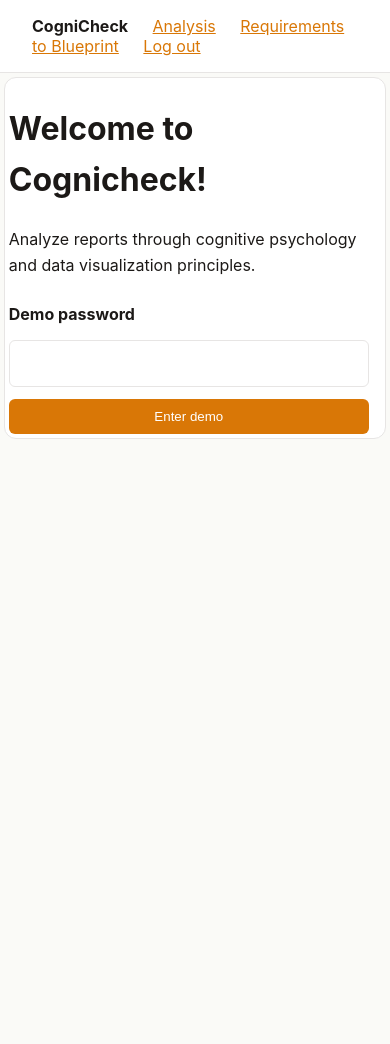
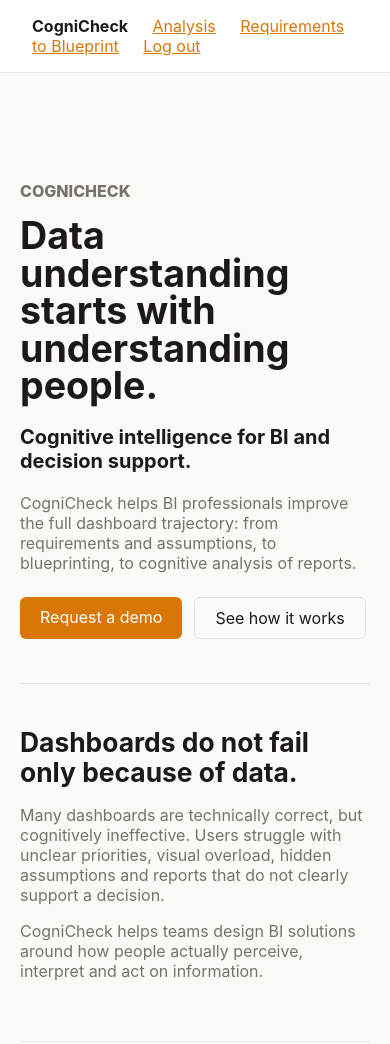
Before and after one commit to robin-g-97/CogniCheck, a website: page public/index.html in a window 390 px wide. Shown: the top 1044 px of the page. Before the commit the page ends 844 px from the top, so only its background shows below. Drawn offline with Linux system fonts and the light colour scheme.

Commit message:
changed homepage

```diff
--- /dev/null
+++ b/public/content/homepage.json
@@ -0,0 +1,129 @@
+{
+  "hero": {
+    "eyebrow": "CogniCheck",
+    "title": "Data understanding starts with understanding people.",
+    "subtitle": "Cognitive intelligence for BI and decision support.",
+    "body": [
+      "CogniCheck helps BI professionals improve the full dashboard trajectory: from requirements and assumptions, to blueprinting, to cognitive analysis of reports."
+    ],
+    "actions": [
+      {
+        "label": "Request a demo",
+        "href": "#demo",
+        "variant": "primary"
+      },
+      {
+        "label": "See how it works",
+        "href": "#how-it-works",
+        "variant": "secondary"
+      }
+    ]
+  },
+  "sections": [
+    {
+      "title": "Dashboards do not fail only because of data.",
+      "body": [
+        "Many dashboards are technically correct, but cognitively ineffective. Users struggle with unclear priorities, visual overload, hidden assumptions and reports that do not clearly support a decision.",
+        "CogniCheck helps teams design BI solutions around how people actually perceive, interpret and act on information."
+      ]
+    },
+    {
+      "id": "how-it-works",
+      "title": "What CogniCheck supports",
+      "cards": [
+        {
+          "title": "Requirements & assumptions",
+          "body": "Turn vague dashboard requests into sharper decision questions. Identify ambiguity, hidden assumptions and unclear stakeholder expectations."
+        },
+        {
+          "title": "Requirements to blueprint",
+          "body": "Translate business requirements into a structured BI blueprint: key metrics, data sources, modelling implications, risks and next steps."
+        },
+        {
+          "title": "Cognitive report analysis",
+          "body": "Analyze screenshots of reports using principles from cognitive psychology, including attention, gestalt structure, working memory and cognitive load."
+        },
+        {
+          "title": "Decision support",
+          "body": "Improve the link between data, interpretation and action, so dashboards become tools for better decisions rather than static reporting objects."
+        }
+      ]
+    },
+    {
+      "title": "Built on cognitive psychology",
+      "body": [
+        "CogniCheck looks at dashboards through the lens of human cognition. The goal is not only to make reports look better, but to make them easier to understand, easier to use and more useful for decision-making."
+      ],
+      "cards": [
+        {
+          "title": "Attention",
+          "body": "What receives the most visual emphasis, intentionally or unintentionally?"
+        },
+        {
+          "title": "Structure",
+          "body": "Are related metrics grouped in a way that supports interpretation?"
+        },
+        {
+          "title": "Working memory",
+          "body": "Does the user see the answer directly, or must they reconstruct it mentally?"
+        },
+        {
+          "title": "Change visibility",
+          "body": "Are deviations, comparisons and changes made explicit?"
+        }
+      ]
+    },
+    {
+      "id": "demo",
+      "title": "Try CogniCheck in a demo",
+      "body": [
+        "Upload a dashboard screenshot and receive a structured cognitive analysis with scores, observations and practical improvement suggestions.",
+        "CogniCheck can also help convert requirements documents into BI blueprints, making the early phase of dashboard development more explicit and testable."
+      ],
+      "actions": [
+        {
+          "label": "Send me a message",
+          "href": "mailto:your-email@example.com",
+          "variant": "primary"
+        }
+      ],
+      "login": {
+        "label": "Demo password",
+        "buttonLabel": "Enter demo"
+      }
+    },
+    {
+      "title": "Workshops and training",
+      "body": [
+        "CogniCheck is also available as a workshop or training concept for BI teams, controllers, analysts and dashboard developers."
+      ],
+      "list": [
+        "Cognitive load in dashboards",
+        "Requirements gathering for decision support",
+        "Dashboard design using psychology principles",
+        "Storytelling with data",
+        "From report builder to trusted advisor"
+      ]
+    },
+    {
+      "title": "About CogniCheck",
+      "body": [
+        "CogniCheck was created by Robin Groen, a BI analyst with a background in psychology, management and data analytics.",
+        "The project started from a simple belief: good BI is not only about data. It is about helping people understand complexity and make better decisions."
+      ]
+    },
+    {
+      "title": "Interested in a demo, pilot or workshop?",
+      "body": [
+        "I am currently looking for feedback, pilot users, workshop opportunities and conversations with BI professionals who want to build better decision support."
+      ],
+      "actions": [
+        {
+          "label": "Contact me",
+          "href": "mailto:your-email@example.com",
+          "variant": "primary"
+        }
+      ]
+    }
+  ]
+}
--- a/public/css/style.css
+++ b/public/css/style.css
@@ -87,6 +87,9 @@
   padding: 10px 20px;
   border-radius: 6px;
   cursor: pointer;
+  display: inline-flex;
+  justify-content: center;
+  text-decoration: none;
 }
 
 .button:hover {
@@ -95,6 +98,112 @@
 
 .button:link, .button:visited {
   color: white;
+}
+
+.button.secondary {
+  background: transparent;
+  border: 1px solid var(--color-border);
+  color: var(--color-text-primary);
+}
+
+.button.secondary:hover {
+  background: var(--color-bg-green);
+}
+
+.button.secondary:link, .button.secondary:visited {
+  color: var(--color-text-primary);
+}
+
+.homepage {
+  max-width: 1080px;
+  margin: 0 auto;
+  padding: 48px 20px 80px;
+}
+
+.homepage section {
+  border-top: 1px solid var(--color-border);
+  padding: 44px 0;
+}
+
+.homepage section:first-child {
+  border-top: 0;
+}
+
+.hero {
+  max-width: 780px;
+  min-height: 52vh;
+  padding-top: 72px;
+}
+
+.eyebrow {
+  color: var(--color-amber);
+  font-size: 0.85rem;
+  font-weight: 800;
+  letter-spacing: 0;
+  text-transform: uppercase;
+}
+
+.homepage h1 {
+  font-size: clamp(2.35rem, 6vw, 4.8rem);
+  line-height: 1;
+  margin: 0 0 20px;
+  max-width: 860px;
+}
+
+.homepage h2 {
+  font-size: clamp(1.65rem, 3vw, 2.5rem);
+  line-height: 1.12;
+  margin: 0 0 18px;
+  max-width: 760px;
+}
+
+.homepage h3 {
+  font-size: 1.05rem;
+  margin: 0 0 10px;
+}
+
+.homepage p {
+  color: var(--color-text-secondary);
+  font-size: 1rem;
+  max-width: 760px;
+}
+
+.homepage .subtitle {
+  color: var(--color-text-primary);
+  font-size: 1.25rem;
+  font-weight: 700;
+}
+
+.cta-row {
+  display: flex;
+  flex-wrap: wrap;
+  gap: 12px;
+  margin-top: 24px;
+}
+
+.cards {
+  display: grid;
+  gap: 16px;
+  grid-template-columns: repeat(auto-fit, minmax(230px, 1fr));
+  margin-top: 24px;
+}
+
+.cards article {
+  background: var(--color-bg-card);
+  border: 1px solid var(--color-border);
+  border-radius: 8px;
+  padding: 20px;
+}
+
+.cards article p {
+  margin-bottom: 0;
+}
+
+.homepage ul {
+  color: var(--color-text-secondary);
+  line-height: 1.8;
+  margin-top: 18px;
+  padding-left: 22px;
 }
 
 .login-form {
--- a/public/index.html
+++ b/public/index.html
@@ -2,6 +2,7 @@
 <html>
 <head>
     <script src="/js/shared/nav.js" defer></script>
+    <script src="/js/homepage.js" defer></script>
     <title>Cognicheck Analysis</title>
     <link rel="stylesheet" href="css/style.css">
     <link rel="preconnect" href="https://fonts.googleapis.com">
@@ -11,15 +12,7 @@
 <body>
     <!-- nav.js looks for this element and inserts the navigation HTML into it. -->
     <div id="nav"></div>
-    <div class="textbox">
-        <h1>Welcome to Cognicheck!</h1>
-        <p>Analyze reports through cognitive psychology and data visualization principles.</p>
-        <form class="login-form" action="/login" method="post">
-            <label for="password">Demo password</label>
-            <input id="password" name="password" type="password" autocomplete="current-password" required>
-            <button class="button" type="submit">Enter demo</button>
-        </form>
-    </div>
+    <main id="homepage-content" class="homepage" aria-live="polite"></main>
 
 </body>
 
--- /dev/null
+++ b/public/js/homepage.js
@@ -0,0 +1,152 @@
+"use strict";
+
+const homepageRoot = document.getElementById("homepage-content");
+
+function createElement(tagName, options = {}) {
+  const element = document.createElement(tagName);
+
+  if (options.className) element.className = options.className;
+  if (options.id) element.id = options.id;
+  if (options.text) element.textContent = options.text;
+
+  return element;
+}
+
+function appendParagraphs(parent, paragraphs = []) {
+  paragraphs.forEach(text => {
+    parent.appendChild(createElement("p", { text }));
+  });
+}
+
+function createActions(actions = []) {
+  const row = createElement("div", { className: "cta-row" });
+
+  actions.forEach(action => {
+    const link = createElement("a", {
+      className: `button ${action.variant || "primary"}`,
+      text: action.label
+    });
+
+    link.href = action.href;
+    row.appendChild(link);
+  });
+
+  return row;
+}
+
+function createCard(card) {
+  const article = createElement("article");
+  article.appendChild(createElement("h3", { text: card.title }));
+  article.appendChild(createElement("p", { text: card.body }));
+
+  return article;
+}
+
+function createCards(cards = []) {
+  const grid = createElement("div", { className: "cards" });
+  cards.forEach(card => grid.appendChild(createCard(card)));
+
+  return grid;
+}
+
+function createList(items = []) {
+  const list = createElement("ul");
+  items.forEach(item => {
+    list.appendChild(createElement("li", { text: item }));
+  });
+
+  return list;
+}
+
+function createLoginForm(loginContent) {
+  const form = createElement("form", { className: "login-form" });
+  form.action = "/login";
+  form.method = "post";
+
+  const label = createElement("label", { text: loginContent.label });
+  label.htmlFor = "password";
+
+  const input = createElement("input");
+  input.id = "password";
+  input.name = "password";
+  input.type = "password";
+  input.autocomplete = "current-password";
+  input.required = true;
+
+  const button = createElement("button", {
+    className: "button primary",
+    text: loginContent.buttonLabel
+  });
+  button.type = "submit";
+
+  form.append(label, input, button);
+  return form;
+}
+
+function createSection(sectionContent, extraClass = "") {
+  const section = createElement("section", {
+    id: sectionContent.id,
+    className: extraClass
+  });
+
+  if (sectionContent.eyebrow) {
+    section.appendChild(createElement("p", {
+      className: "eyebrow",
+      text: sectionContent.eyebrow
+    }));
+  }
+
+  if (sectionContent.title) {
+    section.appendChild(createElement(extraClass === "hero" ? "h1" : "h2", {
+      text: sectionContent.title
+    }));
+  }
+
+  if (sectionContent.subtitle) {
+    section.appendChild(createElement("p", {
+      className: "subtitle",
+      text: sectionContent.subtitle
+    }));
+  }
+
+  appendParagraphs(section, sectionContent.body);
+
+  if (sectionContent.actions) {
+    section.appendChild(createActions(sectionContent.actions));
+  }
+
+  if (sectionContent.login) {
+    section.appendChild(createLoginForm(sectionContent.login));
+  }
+
+  if (sectionContent.cards) {
+    section.appendChild(createCards(sectionContent.cards));
+  }
+
+  if (sectionContent.list) {
+    section.appendChild(createList(sectionContent.list));
+  }
+
+  return section;
+}
+
+async function renderHomepage() {
+  try {
+    const response = await fetch("/content/homepage.json");
+    const content = await response.json();
+
+    homepageRoot.appendChild(createSection(content.hero, "hero"));
+    content.sections.forEach(section => {
+      homepageRoot.appendChild(createSection(section));
+    });
+  } catch (error) {
+    homepageRoot.appendChild(createElement("p", {
+      text: "Homepage content could not be loaded."
+    }));
+    console.error("Homepage content failed to load:", error);
+  }
+}
+
+if (homepageRoot) {
+  renderHomepage();
+}
--- a/server.js
+++ b/server.js
@@ -57,7 +57,9 @@
     "/index.html",
     "/login",
     "/logout",
+    "/content/homepage.json",
     "/css/style.css",
+    "/js/homepage.js",
     "/js/shared/nav.js",
     "/favicon.ico"
   ]);
```
